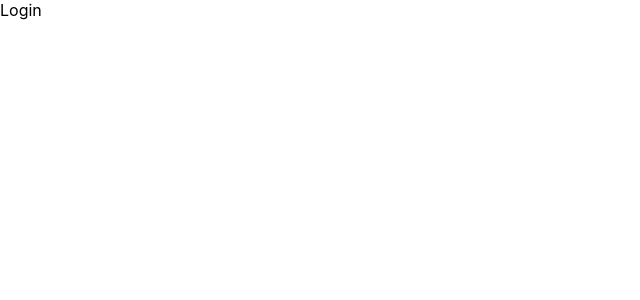
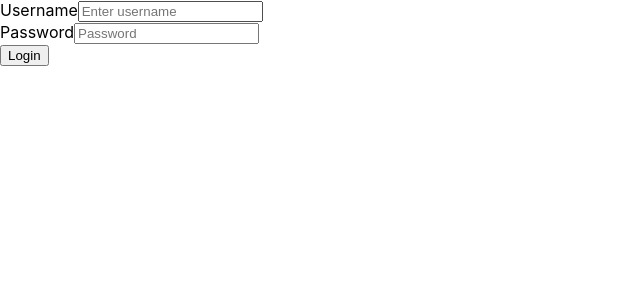
Before and after one commit to bhighlander/cassis-closet, a React (Create React App) app: page /login in a window 1280 px wide. Shown: the top 300 px of the page, without its empty margins (0-640 px from the left). Built offline with nearby package versions, Linux system fonts and the light colour scheme.

Commit message:
Add login functionality to Login component

```diff
--- a/src/components/auth/Login.js
+++ b/src/components/auth/Login.js
@@ -1,9 +1,56 @@
-import React from 'react'
+import React, { useState } from 'react'
+import { useNavigate } from 'react-router'
+import { loginUser } from '../../api/authManager'
+import { Button, Form } from 'react-bootstrap'
 
-const Login = () => {
+export const Login = ({ setToken }) => {
+    const [user, setUser] = useState({
+        username: "",
+        password: ""
+    })
+    const navigate = useNavigate()
+    const [isUnsuccessfull, setIsUnsuccessfull] = useState(false)
+
+    const handleLogin = (e) => {
+        e.preventDefault()
+
+        loginUser(user).then((response) => {
+            if ("valid" in response && "token" in response) {
+                setToken(response.token);
+                setIsUnsuccessfull(false);
+                navigate('/');
+            } else {
+                setIsUnsuccessfull(true);
+            }
+        });
+    }
+
+    const handleChange = (e) => {
+        const { name, value } = e.target;
+        setUser(prevState => ({
+            ...prevState,
+            [name]: value
+        }));
+    }
+
     return (
-        <div>Login</div>
+        <>
+        <Form onSubmit={handleLogin}>
+            <Form.Group controlId="formBasicUsername">
+                <Form.Label>Username</Form.Label>
+                <Form.Control type="text" name="username" placeholder="Enter username" onChange={handleChange} value={user.username} />
+        </Form.Group>
+        <Form.Group controlId="formBasicPassword">
+            <Form.Label>Password</Form.Label>
+            <Form.Control type="password" name="password" placeholder="Password" onChange={handleChange} value={user.password} />
+        </Form.Group>
+        <Button variant="primary" type="submit">
+            Login
+        </Button>
+        </Form>
+        {
+            isUnsuccessfull ? <p>Invalid username or password</p> : ''
+        }
+        </>
     )
 }
-
-export default Login
--- a/src/components/views/ApplicationViews.js
+++ b/src/components/views/ApplicationViews.js
@@ -1,6 +1,6 @@
 import { useEffect } from "react";
 import { useNavigate, useLocation, Route, Routes } from "react-router-dom"
-import Login from "../auth/Login";
+import { Login } from "../auth/Login";
 import { Register } from "../auth/Register";
 
 export const ApplicationViews = ({ token, setToken }) => {
```
